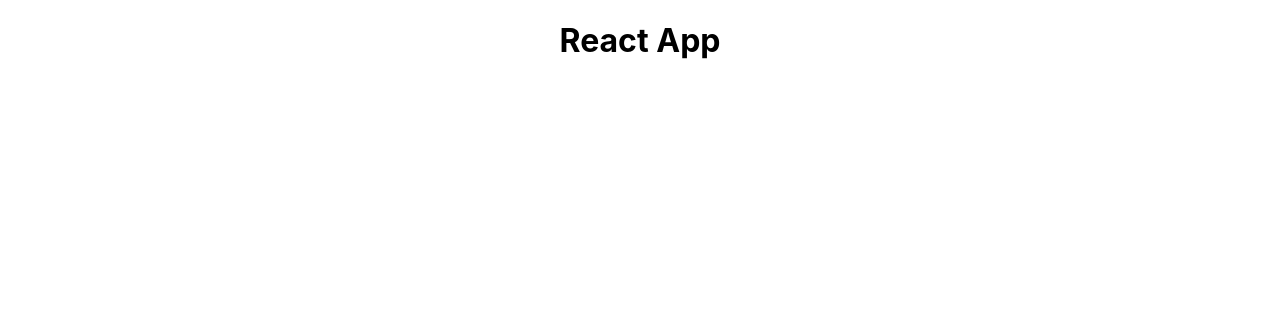
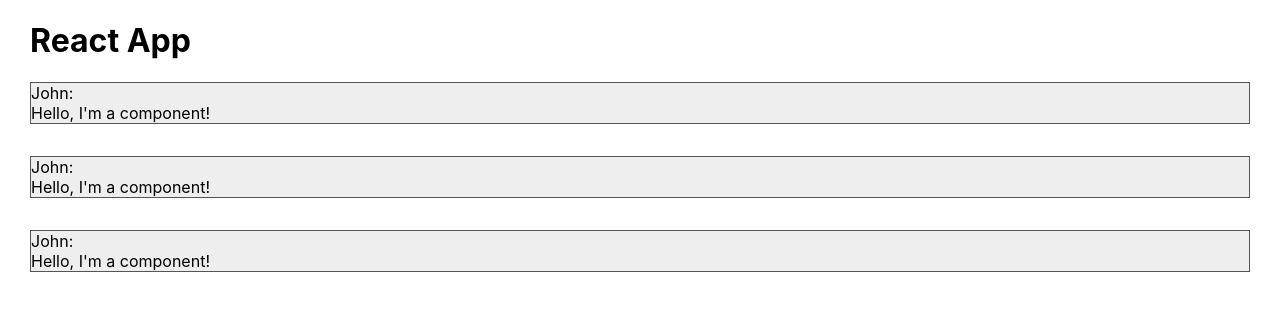
Before and after one commit to fabio-daros/react-basic-app, a React (Create React App) app: page / in a window 1280 px wide. Shown: the top 310 px of the page. Built offline with nearby package versions, Linux system fonts and the light colour scheme.

Commit message:
constructing components

```diff
--- a/src/App.css
+++ b/src/App.css
@@ -1,38 +1,3 @@
 .App {
-  text-align: center;
+  padding: 0 30px;;
 }
-
-.App-logo {
-  height: 40vmin;
-  pointer-events: none;
-}
-
-@media (prefers-reduced-motion: no-preference) {
-  .App-logo {
-    animation: App-logo-spin infinite 20s linear;
-  }
-}
-
-.App-header {
-  background-color: #282c34;
-  min-height: 100vh;
-  display: flex;
-  flex-direction: column;
-  align-items: center;
-  justify-content: center;
-  font-size: calc(10px + 2vmin);
-  color: white;
-}
-
-.App-link {
-  color: #61dafb;
-}
-
-@keyframes App-logo-spin {
-  from {
-    transform: rotate(0deg);
-  }
-  to {
-    transform: rotate(360deg);
-  }
-}
--- a/src/App.js
+++ b/src/App.js
@@ -1,10 +1,14 @@
 import logo from './logo.svg';
 import './App.css';
+import Comment from './components/Comment';
 
 function App() {
   return (
     <div className="App">
       <h1>React App</h1>
+      <Comment />
+      <Comment />
+      <Comment />
     </div>
   );
 }
--- /dev/null
+++ b/src/components/Comment.css
@@ -0,0 +1,5 @@
+.Comment {
+    background-color: #eee;
+    margin-bottom: 2rem;
+    border: 1px solid #555;
+}
--- /dev/null
+++ b/src/components/Comment.js
@@ -0,0 +1,10 @@
+import React from "react";
+import "./Comment.css";
+const Comment = () => (
+    <div className="Comment">
+        <div>John:</div>
+        <div>Hello, I'm a component!</div>
+    </div>
+);
+
+export default Comment;
--- a/src/components/Comments.js
+++ /dev/null
@@ -1 +0,0 @@
-import React from "react";
```
